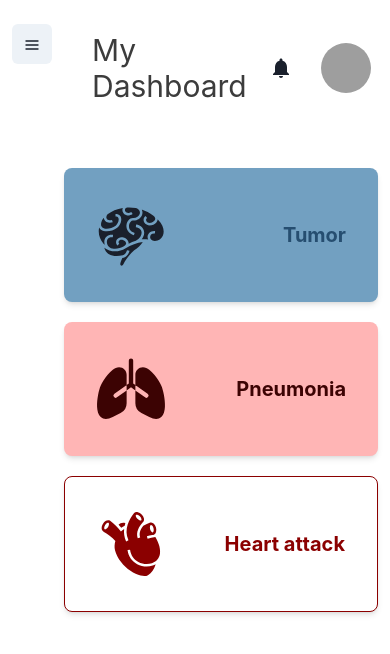
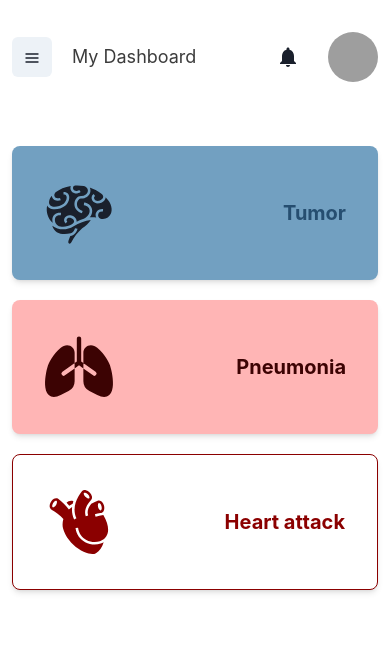
Before and after one commit to mahuena/Medical_website, a React (Vite) app: page /home in a window 390 px wide. Shown: the top 654 px of the page. Built offline with nearby package versions, Linux system fonts and the light colour scheme; grey boxes are pictures that could not be loaded.

Commit message:
adding the menu icon to headerwrapper and removing it from the sidebar

```diff
--- a/src/home/components/HeaderWrapper.jsx
+++ b/src/home/components/HeaderWrapper.jsx
@@ -1,14 +1,26 @@
-import {BellIcon} from "@chakra-ui/icons";
-import {IconButton, Image} from "@chakra-ui/react";
+import {BellIcon, HamburgerIcon} from "@chakra-ui/icons";
+import {Drawer, DrawerContent, DrawerOverlay, IconButton, Image, useDisclosure} from "@chakra-ui/react";
 
 export const HeaderWrapper = () => {
     const defaultImage = "https://upload.wikimedia.org/wikipedia/commons/thumb/2/2c/Default_pfp.svg/1200px-Default_pfp.svg.png";
+    const { isOpen, onOpen, onClose } = useDisclosure();
 
     return (
         <>
-            <div className="py-8 px-10">
+            <div className="py-8 px-3 lg:px-10">
                 <div className="flex justify-between">
-                    <h1 className={'text-3xl text-[#3c3c3c] bold'}>My Dashboard</h1>
+                   <div className="flex justify-around gap-5" style={{alignItems: "center"}}>
+                       <IconButton aria-label={'see menu'} icon={<HamburgerIcon />} onClick={onOpen} display={{ base: "block", lg: "none" }}/>
+                       <Drawer placement={'left'} onClose={onClose} isOpen={isOpen}>
+                           <DrawerOverlay />
+                           <DrawerContent bg="#1e1e1e">
+                               <div className="border-b border-gray-700 border-dashed p-8 ml-3">
+                                   <h1 className="font-bold text-white text-4xl ">Logo</h1>
+                               </div>
+                           </DrawerContent>
+                       </Drawer>
+                       <h1 className={'text-lg lg:text-2xl text-[#3c3c3c] bold'}>My Dashboard</h1>
+                   </div>
 
                     <div className="flex justify-around gap-5" style={{alignItems: "center"}}>
                         <IconButton variant="ghost" color="" cursor="pointer" icon={<BellIcon boxSize={6} />} aria-label={'see notifications'} />
--- a/src/home/components/SideBar.jsx
+++ b/src/home/components/SideBar.jsx
@@ -1,8 +1,6 @@
-import {Drawer, DrawerContent, DrawerOverlay, IconButton, useDisclosure} from "@chakra-ui/react";
-import {HamburgerIcon} from "@chakra-ui/icons";
+
 
 export const SideBar = () => {
-    const { isOpen, onOpen, onClose } = useDisclosure()
 
     return (
         <>
@@ -13,16 +11,6 @@ export const SideBar = () => {
                     </div>
                 </div>
             </div>
-
-            <IconButton aria-label={'see menu'} icon={<HamburgerIcon />} onClick={onOpen} ml={3} mt={6} display={{ base: "block", lg: "none" }}/>
-            <Drawer placement={'left'} onClose={onClose} isOpen={isOpen}>
-                <DrawerOverlay />
-                <DrawerContent bg="#1e1e1e">
-                    <div className="border-b border-gray-700 border-dashed p-8 ml-3">
-                        <h1 className="font-bold text-white text-4xl ">Logo</h1>
-                    </div>
-                </DrawerContent>
-            </Drawer>
         </>
     )
 }
```
